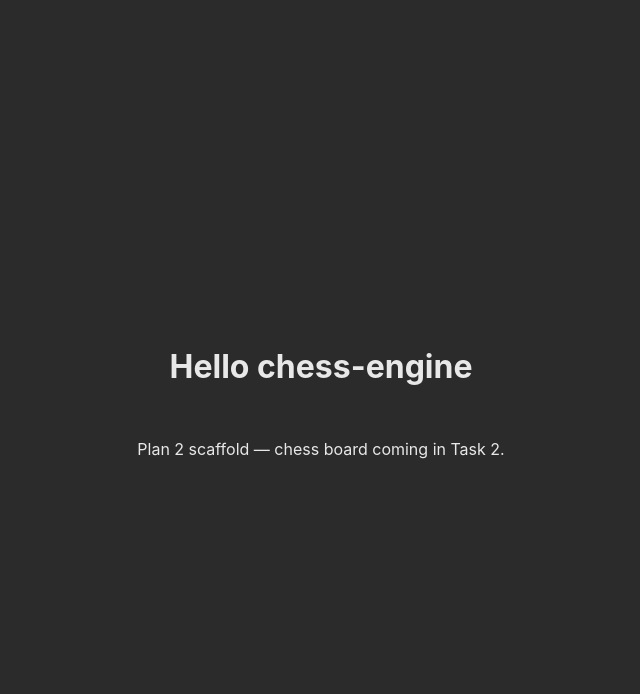
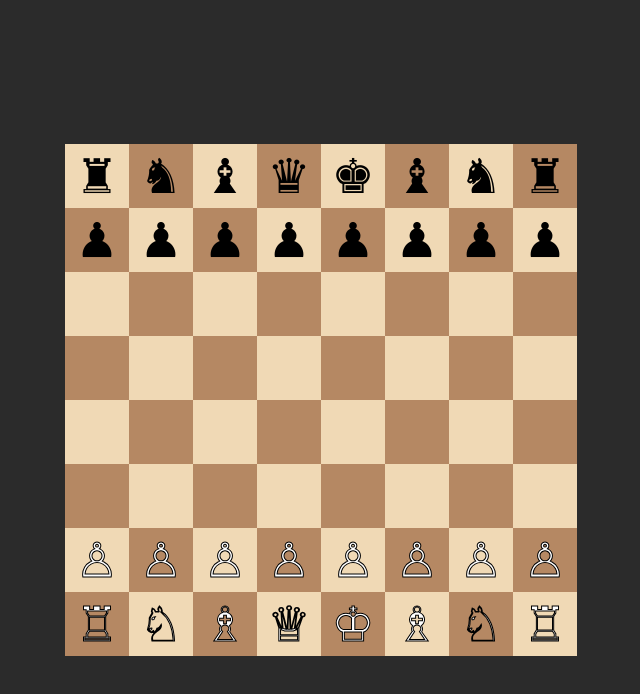
Before and after one commit to andrewbatista31/chess-engine, a Svelte app: page / in a window 1280 px wide. Shown: the top 694 px of the page, without its empty margins (319-959 px from the left). Built offline with nearby package versions, Linux system fonts and the light colour scheme.

Commit message:
feat(ui): static starting position with Unicode pieces + gameStore

```diff
--- a/src/App.svelte
+++ b/src/App.svelte
@@ -1,4 +1,7 @@
+<script lang="ts">
+  import Board from "./lib/board/Board.svelte";
+</script>
+
 <main>
-  <h1>Hello chess-engine</h1>
-  <p>Plan 2 scaffold — chess board coming in Task 2.</p>
+  <Board />
 </main>
--- /dev/null
+++ b/src/lib/board/Board.svelte
@@ -0,0 +1,39 @@
+<script lang="ts">
+  import { gameStore } from "../stores/game.svelte.ts";
+  import { parseBoard } from "./fen-board.ts";
+  import Piece from "./Piece.svelte";
+
+  const SQUARE_SIZE = 64;
+
+  const board = $derived(parseBoard(gameStore.currentFen));
+</script>
+
+<svg
+  width={SQUARE_SIZE * 8}
+  height={SQUARE_SIZE * 8}
+  viewBox="0 0 {SQUARE_SIZE * 8} {SQUARE_SIZE * 8}"
+  class="board"
+>
+  {#each board as row, rankIdx}
+    {#each row as piece, fileIdx}
+      {@const isLight = (rankIdx + fileIdx) % 2 === 0}
+      {@const x = fileIdx * SQUARE_SIZE}
+      {@const y = rankIdx * SQUARE_SIZE}
+      <rect
+        {x} {y}
+        width={SQUARE_SIZE}
+        height={SQUARE_SIZE}
+        fill={isLight ? "#f0d9b5" : "#b58863"}
+      />
+      {#if piece !== "."}
+        <svg {x} {y} width={SQUARE_SIZE} height={SQUARE_SIZE}>
+          <Piece {piece} size={SQUARE_SIZE} />
+        </svg>
+      {/if}
+    {/each}
+  {/each}
+</svg>
+
+<style>
+  .board { display: block; user-select: none; }
+</style>
--- /dev/null
+++ b/src/lib/board/Piece.svelte
@@ -0,0 +1,22 @@
+<script lang="ts">
+  interface Props { piece: string; size: number; }
+  let { piece, size }: Props = $props();
+
+  const SYMBOLS: Record<string, string> = {
+    K: "♔", Q: "♕", R: "♖", B: "♗", N: "♘", P: "♙",
+    k: "♚", q: "♛", r: "♜", b: "♝", n: "♞", p: "♟",
+  };
+  const isWhite = $derived(piece === piece.toUpperCase());
+</script>
+
+<text
+  x="50%"
+  y="50%"
+  font-size={size * 0.75}
+  text-anchor="middle"
+  dominant-baseline="central"
+  font-family='"Segoe UI Symbol", "DejaVu Sans", sans-serif'
+  fill={isWhite ? "#fff" : "#000"}
+  stroke={isWhite ? "#000" : "none"}
+  stroke-width={isWhite ? 1 : 0}
+>{SYMBOLS[piece]}</text>
--- /dev/null
+++ b/src/lib/board/fen-board.ts
@@ -0,0 +1,11 @@
+export function parseBoard(fen: string): string[][] {
+  const rows = fen.split(" ")[0].split("/");
+  return rows.map((row) => {
+    const out: string[] = [];
+    for (const ch of row) {
+      if (/\d/.test(ch)) for (let i = 0; i < +ch; i++) out.push(".");
+      else out.push(ch);
+    }
+    return out;
+  });
+}
--- /dev/null
+++ b/src/lib/stores/game.svelte.ts
@@ -0,0 +1,8 @@
+export const STARTING_FEN =
+  "rnbqkbnr/pppppppp/8/8/8/8/PPPPPPPP/RNBQKBNR w KQkq - 0 1";
+
+class GameStore {
+  currentFen = $state(STARTING_FEN);
+}
+
+export const gameStore = new GameStore();
```
Also changed, not shown: 1 other file (tests, documents, lock files or other folders).
